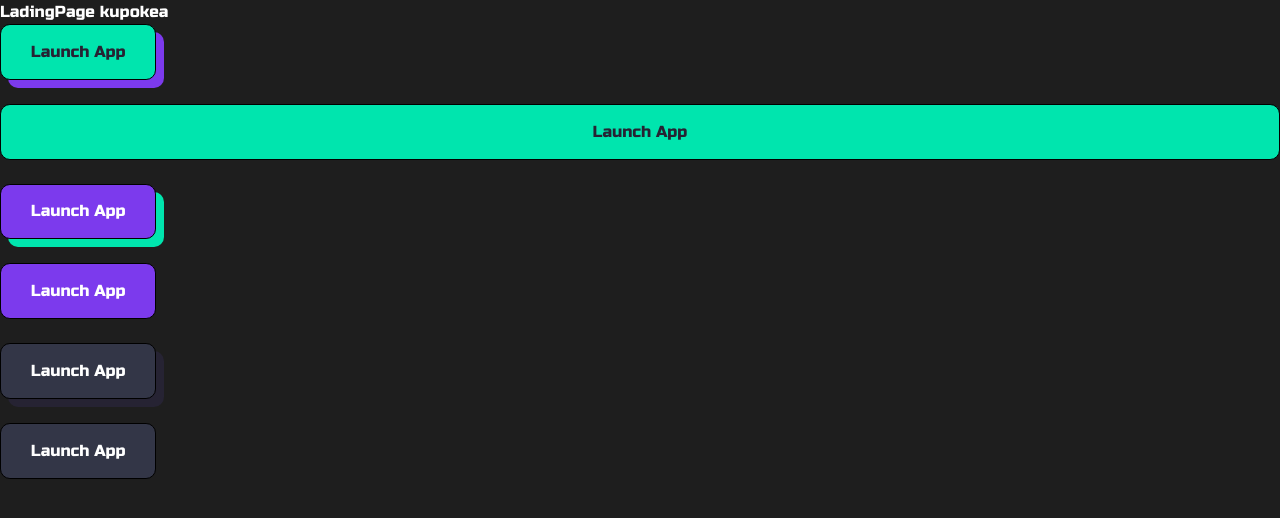
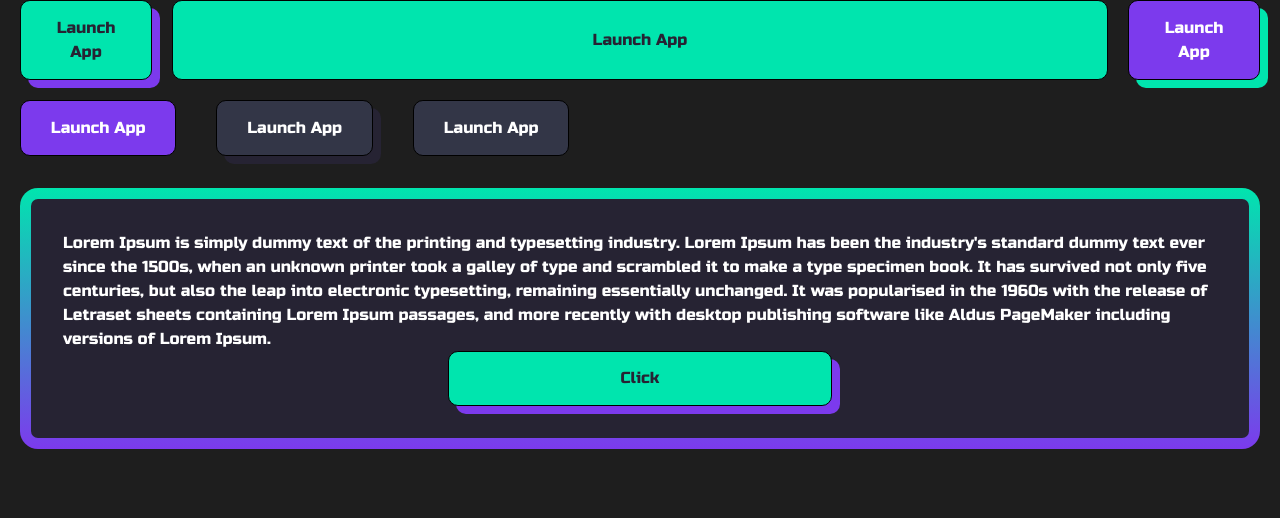
Before and after one commit to cricripagos/prode-front, a Next.js app: page /landing/LadingPage in a window 1280 px wide. Shown: the top 518 px of the page. Built offline with nearby package versions, Linux system fonts and the light colour scheme.

Commit message:
create CardGradient component

```diff
--- a/components/Button/Button.tsx
+++ b/components/Button/Button.tsx
@@ -22,6 +22,8 @@
     block?: boolean;
     /** onClick function */
     onClick?: React.MouseEventHandler<HTMLButtonElement> | undefined
+    /** classNames to Button component */
+    className?: string;
 }
 
 const Button: FC<ButtonProps> = ({
@@ -32,10 +34,12 @@
     fontSize = '16px',
     block = false,
     onClick,
+    className,
     ...restProps
 }): JSX.Element => {
     return (
         <ButtonStyled
+            className={className}
             variant={variant}
             withtBorder={withtBorder}
             disabled={disabled}
--- /dev/null
+++ b/components/CardGradient/CardGradient.tsx
@@ -0,0 +1,20 @@
+import React, { FC } from 'react';
+import { CardGragiendStyled } from './styles';
+
+interface CardGradientProps {
+    children?: React.ReactNode,
+    className?: String
+}
+
+const CardGradient: FC<CardGradientProps> = ({
+    children,
+    className
+}): JSX.Element => {
+    return (
+        <CardGragiendStyled className={className}>
+            {children}
+        </CardGragiendStyled>
+    )
+}
+
+export default CardGradient;
--- /dev/null
+++ b/components/CardGradient/styles.js
@@ -0,0 +1,22 @@
+import styled from 'styled-components';
+
+export const CardGragiendStyled = styled.div`
+    position: relative;
+    border: 11px solid transparent;
+    border-radius: 18px;
+    background: var(--dark-blue-color);
+    background-clip: padding-box;
+    padding: 2rem;
+
+    :after {
+        position: absolute;
+        top: -11px;
+        bottom: -11px;
+        left: -11px;
+        right: -11px;
+        background: linear-gradient(180deg, #00E5AE 0%, #7C3AED 100%);
+        content: '';
+        z-index: -1;
+        border-radius: 18px;
+    }
+`;
--- a/pages/landing/LadingPage.js
+++ b/pages/landing/LadingPage.js
@@ -1,34 +1,45 @@
 
 import React from 'react'
+import CardGradient from '../../components/CardGradient/CardGradient';
 import Button, { Variant } from './../../components/Button/Button';
 
 const LadingPage = () => {
     return (
         <div>
-        <p>LadingPage kupokea </p>
-        <Button onClick={(e) => {console.log('click', e)}}>
+            <div className='flex flex-col gap-5 px-5'>
+                <div className='flex flex-row gap-5'>
+                    <Button onClick={(e) => { console.log('click', e) }}>
                         Launch App
                     </Button>
-        <br/>
                     <Button withtBorder={false} block>
                         Launch App
                     </Button>
-        <br/>
                     <Button variant={Variant.secondary}>
                         Launch App
                     </Button>
-        <br/>
+                </div>
+                <div className='flex flex-row gap-5'>
                     <Button variant={Variant.secondary} withtBorder={false}>
                         Launch App
                     </Button>
-        <br/>
+                    <br />
                     <Button variant={Variant.tertiary}>
                         Launch App
                     </Button>
-        <br/>
+                    <br />
                     <Button variant={Variant.tertiary} withtBorder={false}>
                         Launch App
                     </Button>
+                </div>
+            </div>
+            <div className='flex flex-col px-5 mt-8'>
+                <CardGradient>
+                    <div className='flex flex-col items-center'>
+                        <p>Lorem Ipsum is simply dummy text of the printing and typesetting industry. Lorem Ipsum has been the industry's standard dummy text ever since the 1500s, when an unknown printer took a galley of type and scrambled it to make a type specimen book. It has survived not only five centuries, but also the leap into electronic typesetting, remaining essentially unchanged. It was popularised in the 1960s with the release of Letraset sheets containing Lorem Ipsum passages, and more recently with desktop publishing software like Aldus PageMaker including versions of Lorem Ipsum.</p>
+                        <Button className='w-2/6'>Click</Button>
+                    </div>
+                </CardGradient>
+            </div>
         </div>
     )
 }
--- a/styles/globals.css
+++ b/styles/globals.css
@@ -10,6 +10,10 @@
     --pink-color: #E4168F;
 }
 
+html {
+    font-size: 16px;
+}
+
 body {
     background-color: #1E1E1E;
     color: white;
```
Lines whose indentation alone changed are shown as unchanged.
